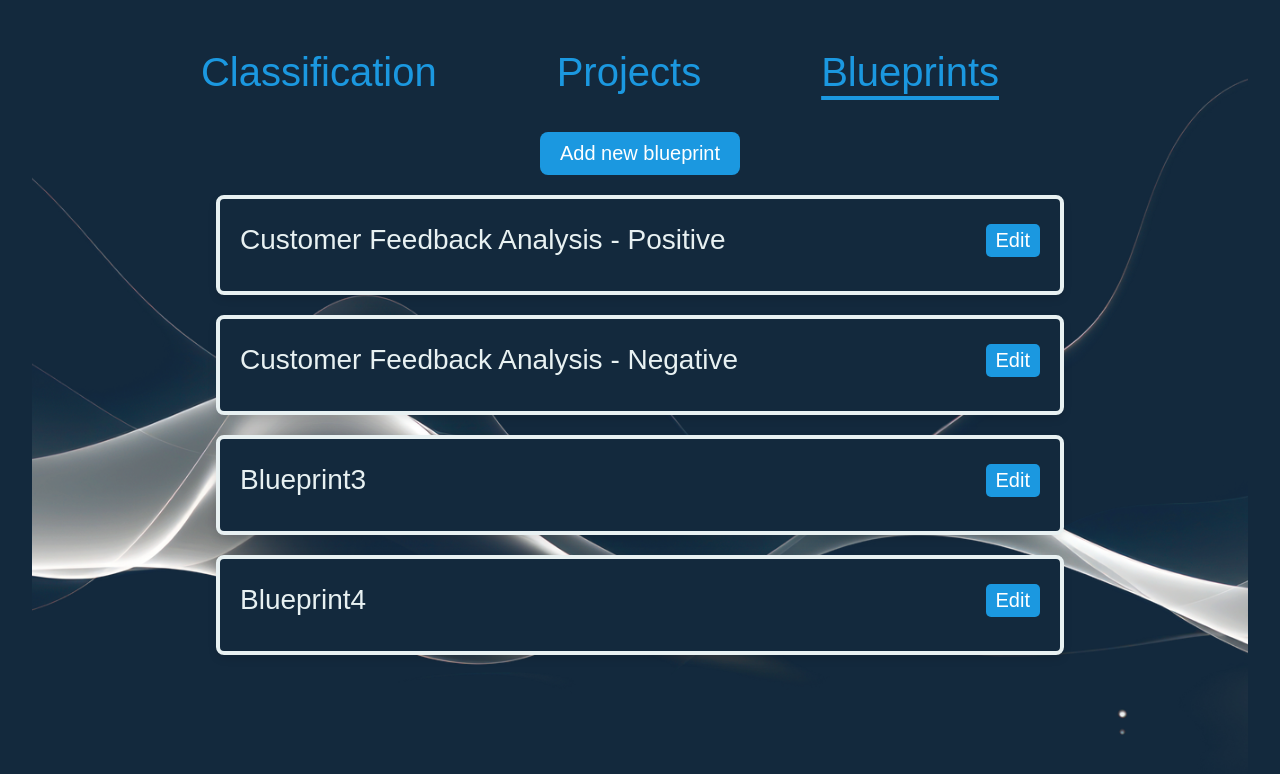
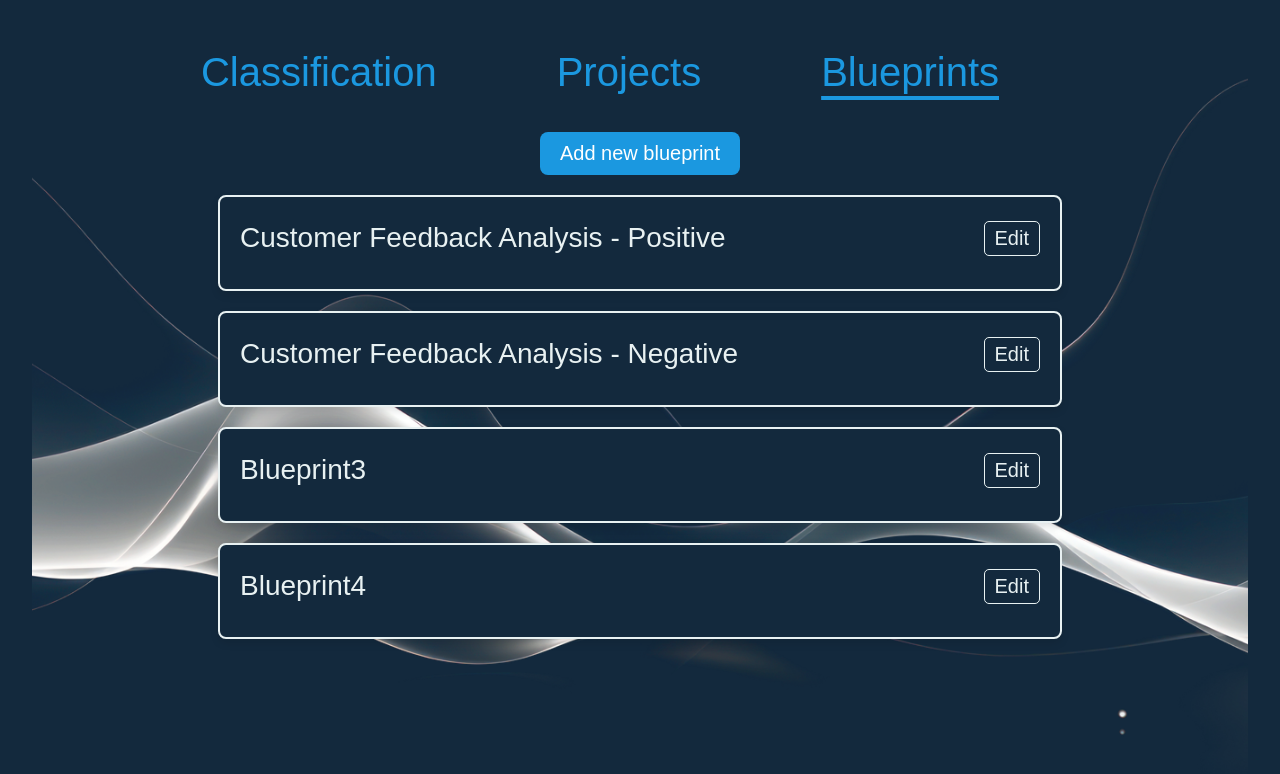
Before and after one commit to ProjectCED/CED-LLM, a React (Vite) app in the folder frontend/: page /app/blueprints in a window 1280 px wide. Shown: the top 774 px of the page. Built offline with nearby package versions, Linux system fonts and the light colour scheme.

Commit message:
Modified ui appearance

```diff
--- a/frontend/src/AISelection.css
+++ b/frontend/src/AISelection.css
@@ -9,7 +9,7 @@
 
 /* Header text styling */
 .ai-selection-container h2 {
-  color:#13293D;
+  color: #E8F1F2;
   font-size: 30px;
   margin-bottom: 20px;
 }
--- a/frontend/src/Blueprints.css
+++ b/frontend/src/Blueprints.css
@@ -65,7 +65,7 @@
 .blueprint-card {
     background-color: #13293D;
     color: #E8F1F2;
-    border: 4px solid #E8F1F2;
+    border: 2px solid #E8F1F2;
     border-radius: 8px;
     width: 800px;
     margin-bottom: 20px;
@@ -89,9 +89,9 @@
 
 /* Styles for the "Edit" and "Close" buttons */
 .edit-button {
-    background-color: #1B98E0;
-    color: white;
-    border: none;
+    background-color: #13293D;
+    color: #E8F1F2;
+    border: 1px solid #E8F1F2;
     border-radius: 5px;
     padding: 5px 10px;
     font-size: 20px;
--- a/frontend/src/ClassificationSelection.css
+++ b/frontend/src/ClassificationSelection.css
@@ -10,7 +10,7 @@
 
 /* Styles for the heading within the classification selection */
 .classification-selection h2 {
-  color: #13293D;
+  color: #E8F1F2;
   font-size: 20px;
   margin-bottom: 50px;
 }
@@ -27,7 +27,7 @@
  /* Styles for the individual selection buttons */
 .selection-button {
   background-color: grey;
-  color: #E8F1F2;;
+  color: #E8F1F2;
   border: none;
   padding: 20px 70px;
   font-size: 25px;
--- a/frontend/src/MultiStepForm.css
+++ b/frontend/src/MultiStepForm.css
@@ -10,7 +10,7 @@
 
   /* Styling for each step box in the form */
   .step {
-    border: 4px solid #E8F1F2;
+    border: 2px solid #E8F1F2;
     border-radius: 8px;
     padding: 15px;
     margin-bottom: 20px;
```
